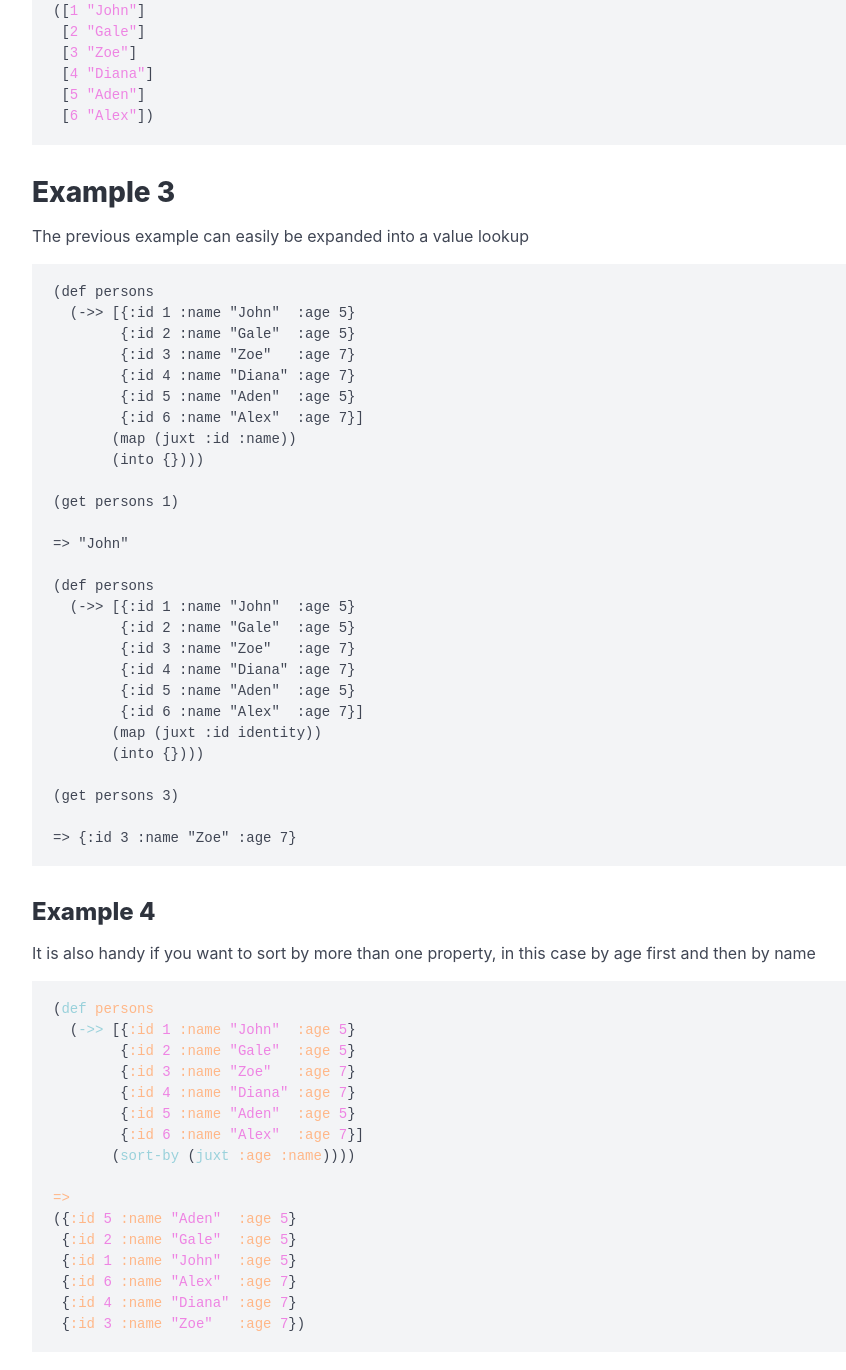
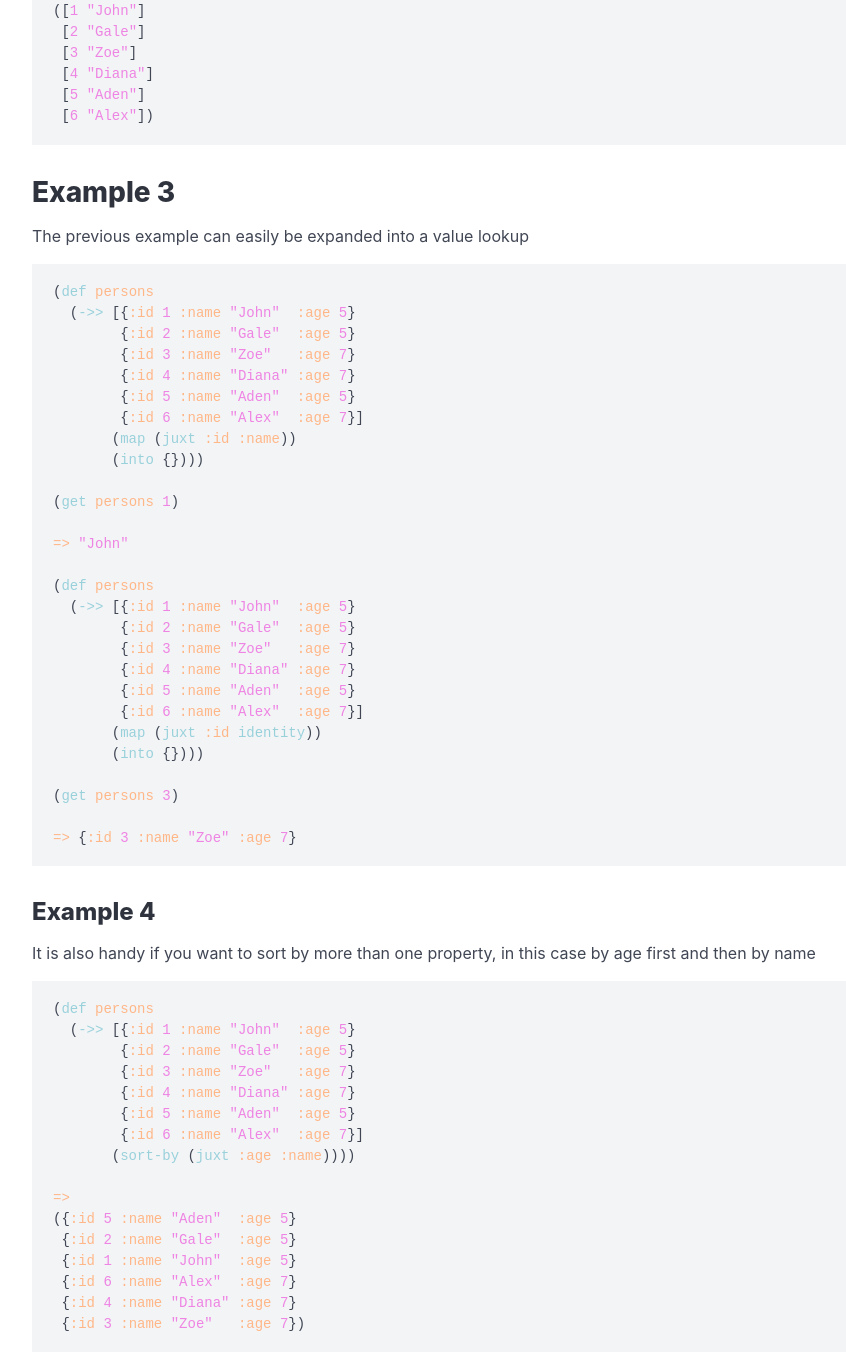
Before and after one commit to SneakyPeet/whats-that-function, a Jekyll site: the page built from _functions/clojure.core/juxt.md, in a window 1280 px wide and 1400 px high, scrolled down 1583 px. Shown: the top 1370 px of the window, without its empty margins (32-878 px from the left). Built offline with Jekyll 4.4.1, drawn with Linux system fonts in a browser that asks for light colours.

Commit message:
tag clojure

````diff
--- a/_functions/clojure.core/juxt.md
+++ b/_functions/clojure.core/juxt.md
@@ -72,7 +72,7 @@ More practically, juxt can be used to extract certain values from a collection o
 
 The previous example can easily be expanded into a value lookup
 
-```
+```clojure
 (def persons
   (->> [{:id 1 :name "John"  :age 5}
         {:id 2 :name "Gale"  :age 5}
````
